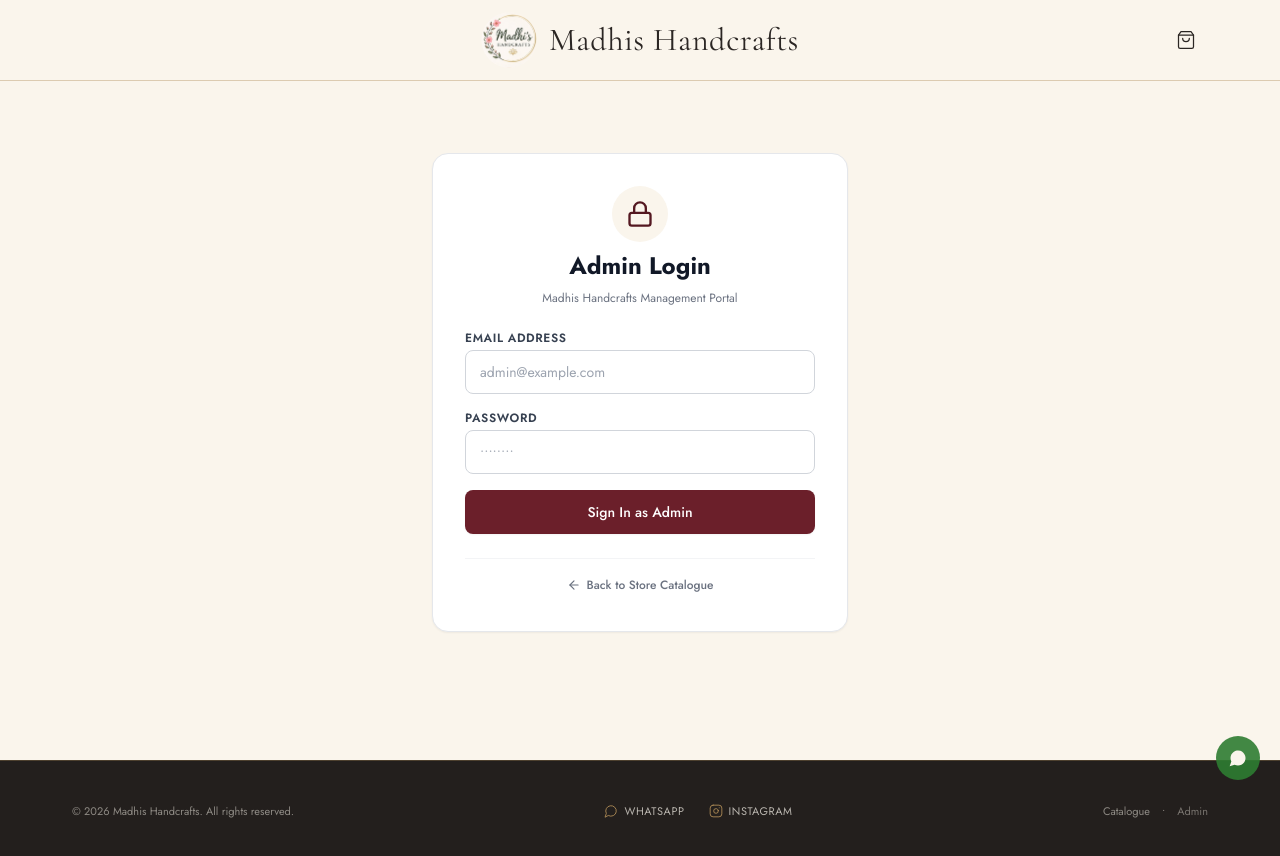
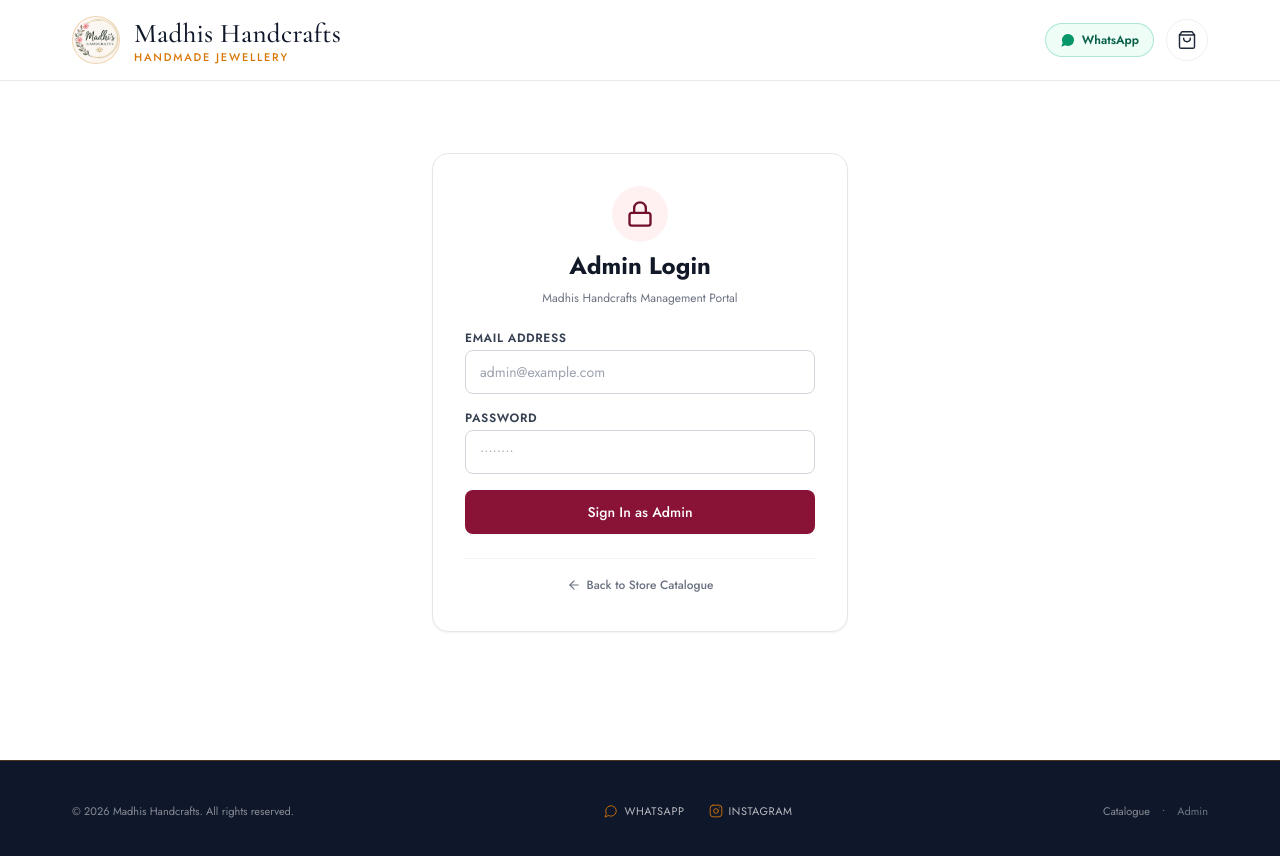
Before and after one commit to dhanarajan-sugumar/beads-store, a React (Vite) app in the folder web/: page /admin in a window 1280 px wide. Shown: the top 856 px of the page. Built offline with nearby package versions, Linux system fonts and the light colour scheme; no server answers.

Commit message:
feat(ui): redesign storefront with luminous luxury aesthetic, header WhatsApp CTA, and compact hero

```diff
--- a/web/src/components/admin/OrderDetailModal.tsx
+++ b/web/src/components/admin/OrderDetailModal.tsx
@@ -143,7 +143,7 @@
                     onClick={() => handleApplyStatusChange(status)}
                     className={`min-h-[36px] px-3.5 py-1.5 rounded-lg text-xs font-semibold transition-all flex items-center gap-1.5 border ${
                       isActive
-                        ? 'bg-ink text-paper border-ink shadow-2xs'
+                        ? 'bg-slate-900 text-white border-slate-900 shadow-2xs'
                         : 'bg-white text-stone-700 border-stone-200 hover:border-stone-400 hover:bg-stone-100'
                     } disabled:opacity-50`}
                   >
--- a/web/src/components/catalogue/CategoryFilter.tsx
+++ b/web/src/components/catalogue/CategoryFilter.tsx
@@ -29,7 +29,7 @@
   return (
     <nav
       aria-label="Product categories"
-      className="sticky top-16 sm:top-20 z-20 bg-ivory/95 backdrop-blur-md -mx-4 px-4 sm:-mx-6 sm:px-6 lg:-mx-8 lg:px-8 border-b border-gold/25 mb-4 sm:mb-6 transition-all"
+      className="sticky top-16 sm:top-20 z-20 bg-white/95 backdrop-blur-md -mx-4 px-4 sm:-mx-6 sm:px-6 lg:-mx-8 lg:px-8 border-b border-stone-200 mb-4 sm:mb-6 transition-all"
     >
       <div className="flex items-center gap-6 sm:gap-8 overflow-x-auto pb-px no-scrollbar sm:justify-center">
         {categories.map((cat) => {
@@ -40,21 +40,21 @@
               type="button"
               onClick={() => onSelectCategory(cat.id)}
               aria-pressed={isSelected}
-              className={`min-h-[44px] py-3 px-1 relative text-[11px] sm:text-xs font-sans tracking-[0.18em] uppercase transition-colors whitespace-nowrap flex items-center gap-1.5 focus:outline-none focus-visible:ring-1 focus-visible:ring-oxblood ${
+              className={`min-h-[44px] py-3 px-1 relative text-[11px] sm:text-xs font-sans tracking-[0.16em] uppercase transition-colors whitespace-nowrap flex items-center gap-1.5 focus:outline-none focus-visible:ring-1 focus-visible:ring-oxblood ${
                 isSelected
-                  ? 'text-ink font-medium'
-                  : 'text-muted hover:text-ink'
+                  ? 'text-slate-900 font-bold'
+                  : 'text-slate-500 hover:text-slate-900 font-medium'
               }`}
             >
               <span>{cat.label}</span>
-              <span className="text-[10px] sm:text-[11px] tracking-normal font-sans text-muted">
+              <span className={`text-[10px] sm:text-[11px] tracking-normal font-sans ${isSelected ? 'text-oxblood font-semibold' : 'text-slate-400'}`}>
                 ({cat.count})
               </span>
 
-              {/* 1px gold underline for active tab */}
+              {/* Bold active underline */}
               {isSelected && (
                 <span
-                  className="absolute bottom-0 left-0 right-0 h-[1.5px] bg-gold"
+                  className="absolute bottom-0 left-0 right-0 h-[2px] bg-oxblood"
                   aria-hidden="true"
                 />
               )}
--- a/web/src/components/layout/Header.tsx
+++ b/web/src/components/layout/Header.tsx
@@ -1,6 +1,6 @@
 import React from 'react';
 import { Link } from 'react-router-dom';
-import { ShoppingBag } from 'lucide-react';
+import { ShoppingBag, MessageCircle } from 'lucide-react';
 import { env } from '@/config/env';
 
 interface HeaderProps {
@@ -12,41 +12,66 @@
   cartItemCount = 0,
   onOpenCart,
 }) => {
+  const whatsappNumber = env.whatsappNumber;
+  const cleanNumber = whatsappNumber ? whatsappNumber.replace(/[^0-9]/g, '') : '';
+  const whatsappUrl = cleanNumber
+    ? `https://wa.me/${cleanNumber}?text=${encodeURIComponent(
+        `Hello ${env.shopName}! I would like to enquire about your jewellery collection.`
+      )}`
+    : `https://wa.me/?text=${encodeURIComponent(`Hello ${env.shopName}!`)}`;
+
   return (
-    <header className="sticky top-0 z-30 bg-ivory/95 backdrop-blur-md border-b border-gold/40">
+    <header className="sticky top-0 z-30 bg-white/95 backdrop-blur-md border-b border-stone-200/80 shadow-2xs">
       <div className="max-w-[1200px] mx-auto px-4 sm:px-6 lg:px-8">
-        <div className="flex items-center justify-between h-16 sm:h-20">
-          {/* Left spacer to perfectly balance the right cart button */}
-          <div className="w-11 shrink-0" aria-hidden="true" />
-
-          {/* Centred Wordmark with Official Logo */}
+        <div className="flex items-center justify-between h-16 sm:h-20 gap-3">
+          {/* Brand Logo & Wordmark */}
           <Link
             to="/"
-            className="flex items-center justify-center gap-2 sm:gap-3 group focus:outline-none focus-visible:ring-1 focus-visible:ring-oxblood rounded-xs py-1 transition-opacity hover:opacity-90"
+            className="flex items-center gap-2.5 sm:gap-3.5 group focus:outline-none focus-visible:ring-2 focus-visible:ring-oxblood rounded-lg py-1 transition-opacity hover:opacity-95"
             aria-label={`${env.shopName} home page`}
           >
+            <div className="w-10 h-10 sm:w-12 sm:h-12 rounded-full overflow-hidden shrink-0 border border-gold/30 shadow-2xs bg-stone-50 flex items-center justify-center">
               <img
                 src="/logo.png"
                 alt="Madhis Handcrafts Logo"
-              className="w-10 h-10 sm:w-12 sm:h-12 md:w-14 md:h-14 rounded-full object-contain shrink-0 shadow-xs"
+                className="w-full h-full object-contain"
               />
-            <span className="font-serif font-light text-[21px] sm:text-[28px] md:text-[32px] tracking-[0.02em] text-ink transition-colors whitespace-nowrap">
+            </div>
+            <div className="flex flex-col">
+              <span className="font-serif font-medium text-[20px] sm:text-[25px] md:text-[27px] tracking-[0.01em] text-slate-900 leading-tight">
                 {env.shopName}
               </span>
+              <span className="text-[10px] sm:text-[11px] font-sans font-medium tracking-[0.16em] uppercase text-gold leading-none mt-0.5">
+                Handmade Jewellery
+              </span>
+            </div>
           </Link>
 
+          {/* Right Actions: WhatsApp + Cart Bag */}
+          <div className="flex items-center gap-2 sm:gap-3">
+            {/* WhatsApp Contact Button */}
+            <a
+              href={whatsappUrl}
+              target="_blank"
+              rel="noopener noreferrer"
+              className="inline-flex items-center gap-1.5 px-3 py-1.5 sm:px-3.5 sm:py-2 rounded-full border border-emerald-500/30 bg-emerald-50/80 hover:bg-emerald-100/90 text-emerald-800 text-xs font-semibold shadow-2xs transition-all hover:scale-[1.02] active:scale-[0.98] focus:outline-none focus-visible:ring-2 focus-visible:ring-emerald-600"
+              aria-label="Chat with us on WhatsApp"
+            >
+              <MessageCircle className="w-4 h-4 fill-emerald-600 text-emerald-600 stroke-none" aria-hidden="true" />
+              <span className="hidden sm:inline font-sans text-xs font-semibold">WhatsApp</span>
+            </a>
+
             {/* Cart Icon with Oxblood Count Badge */}
-          <div className="w-11 shrink-0 flex items-center justify-end">
             <button
               type="button"
               onClick={onOpenCart}
-              className="relative min-w-[44px] min-h-[44px] flex items-center justify-center p-2 text-ink hover:text-oxblood focus:outline-none focus-visible:ring-1 focus-visible:ring-oxblood transition-colors"
+              className="relative min-w-[42px] min-h-[42px] p-2 rounded-full text-slate-800 hover:text-oxblood hover:bg-stone-50 border border-stone-200/60 focus:outline-none focus-visible:ring-2 focus-visible:ring-oxblood transition-colors flex items-center justify-center shadow-2xs"
               aria-label={`Shopping bag with ${cartItemCount} items`}
             >
-              <ShoppingBag className="w-5 h-5 stroke-[1.5]" aria-hidden="true" />
+              <ShoppingBag className="w-5 h-5 stroke-[1.75]" aria-hidden="true" />
               {cartItemCount > 0 && (
                 <span
-                  className="absolute top-1 right-1 bg-oxblood text-ivory text-[10px] font-sans font-medium rounded-full min-w-[16px] h-4 px-1 flex items-center justify-center shadow-xs animate-in zoom-in-50 duration-150"
+                  className="absolute -top-1 -right-1 bg-oxblood text-white text-[10px] font-sans font-bold rounded-full min-w-[18px] h-[18px] px-1 flex items-center justify-center shadow-2xs animate-in zoom-in-50 duration-150"
                   aria-hidden="true"
                 >
                   {cartItemCount > 99 ? '99+' : cartItemCount}
--- a/web/src/components/layout/Layout.tsx
+++ b/web/src/components/layout/Layout.tsx
@@ -2,7 +2,6 @@
 import { Outlet } from 'react-router-dom';
 import { Header } from './Header';
 import { Footer } from './Footer';
-import { FloatingWhatsAppButton } from '../common/FloatingWhatsAppButton';
 
 interface LayoutProps {
   cartItemCount?: number;
@@ -20,7 +19,6 @@
         <Outlet />
       </main>
       <Footer />
-      <FloatingWhatsAppButton />
     </div>
   );
 };
--- a/web/src/pages/HomePage.tsx
+++ b/web/src/pages/HomePage.tsx
@@ -60,18 +60,8 @@
         </div>
       )}
 
-      {/* Quiet-Luxury Intro */}
-      <section className="text-center pt-1 pb-3 sm:pt-2 sm:pb-4">
-        <p className="text-[10px] sm:text-[11px] font-sans font-medium tracking-[0.22em] uppercase text-gold mb-1 select-none">
-          HANDMADE BEAD JEWELLERY
-        </p>
-        <h1 className="font-serif italic font-normal text-2xl sm:text-3xl md:text-4xl text-ink leading-tight">
-          Each piece, made by hand.
-        </h1>
-      </section>
-
       {/* Catalogue Grid Section */}
-      <section aria-label="Product collection">
+      <section aria-label="Product collection" className="pt-2 sm:pt-3">
         {/* Search & Sort Controls */}
         {!loading && !error && products.length > 0 && (
           <SearchSortBar
--- a/web/tailwind.config.js
+++ b/web/tailwind.config.js
@@ -7,31 +7,32 @@
   theme: {
     extend: {
       colors: {
-        ivory: '#FAF5EC',
-        ink: '#2B2623',
-        muted: '#7A7068',
+        ivory: '#FFFFFF', // Modern crisp luminous pearl white
+        surface: '#F8FAFC',
+        ink: '#0F172A', // Deep obsidian charcoal
+        muted: '#64748B',
         oxblood: {
-          DEFAULT: '#6B1F2A',
-          hover: '#541821',
-          light: '#852A37',
+          DEFAULT: '#881337', // Royal Garnet / Ruby
+          hover: '#700E2B',
+          light: '#9F1239',
         },
         gold: {
-          DEFAULT: '#B08D57',
-          light: '#C7A775',
-          dark: '#967443',
+          DEFAULT: '#D97706', // Polished Champagne Gold
+          light: '#F59E0B',
+          dark: '#B45309',
         },
-        dark: '#231F1D',
+        dark: '#0F172A',
         primary: {
-          50: '#FAF5EC',
-          100: '#F4E8EA',
-          200: '#E6C6CC',
-          300: '#D29AA5',
-          400: '#B46575',
-          500: '#8A3241',
-          600: '#6B1F2A', // Oxblood accent
-          700: '#541821',
-          800: '#3D1118',
-          900: '#231F1D',
+          50: '#FFF1F2',
+          100: '#FFE4E6',
+          200: '#FECDD3',
+          300: '#FDA4AF',
+          400: '#FB7185',
+          500: '#F43F5E',
+          600: '#881337',
+          700: '#700E2B',
+          800: '#4C0519',
+          900: '#0F172A',
         },
       },
       fontFamily: {
@@ -41,4 +42,4 @@
     },
   },
   plugins: [],
-}
+};
```
Also changed, not shown: web/src/components/catalogue/ProductCard.tsx (+26 -25 lines), web/src/components/catalogue/SearchSortBar.tsx (+5 -5 lines), web/src/pages/AdminPage.tsx (+11 -11 lines). Lines whose indentation alone changed are shown as unchanged.
